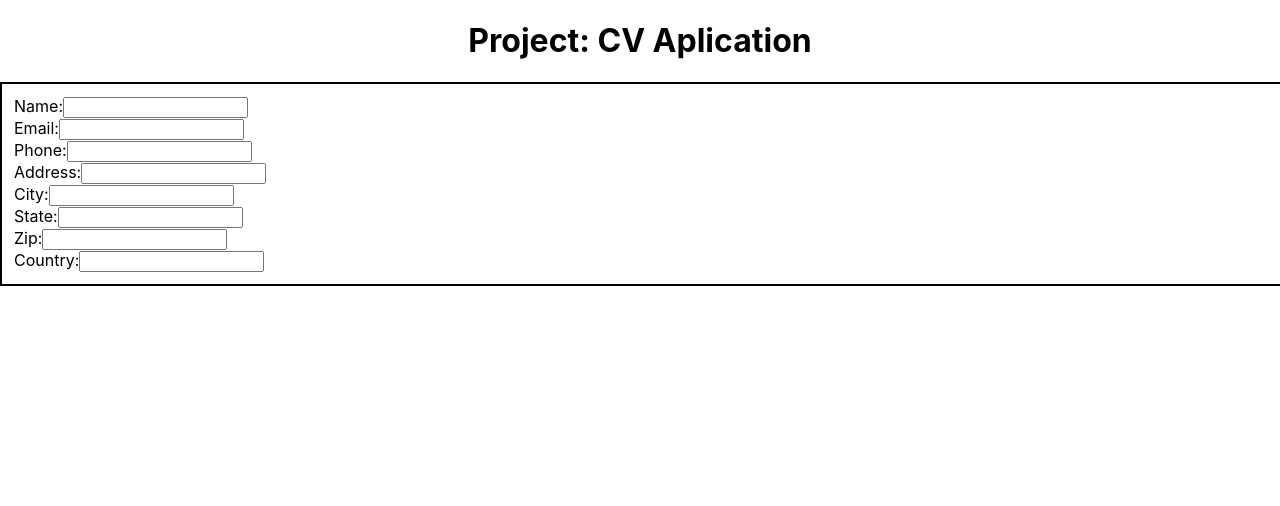
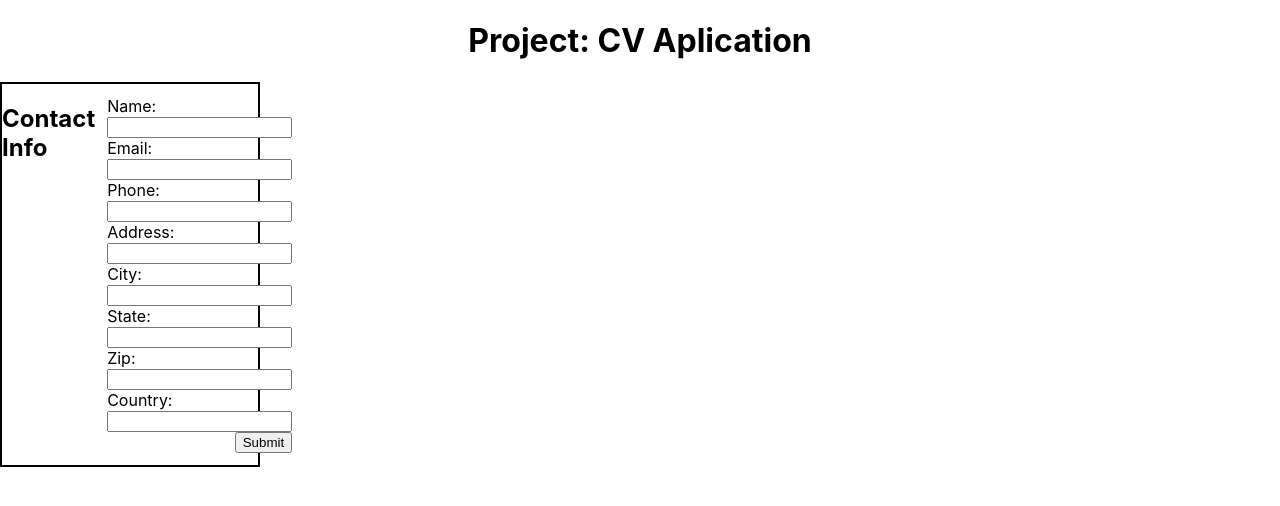
Before and after one commit to SalamanderCtesiphon/cv-project, a React (Create React App) app: page / in a window 1280 px wide. Shown: the top 506 px of the page. Built offline with nearby package versions, Linux system fonts and the light colour scheme.

Commit message:
styled the form and added a submit button

```diff
--- a/src/components/ContactInfo.js
+++ b/src/components/ContactInfo.js
@@ -20,6 +20,7 @@ class ContactInfo extends Component {
     render() {
         return (
             <div className="inputForm">
+                <h2>Contact Info</h2>
                 <form>
                     <label>
                         Name:
@@ -53,6 +54,7 @@ class ContactInfo extends Component {
                         Country:
                         <input type="text" name="country" />
                     </label>
+                    <button type="submit">Submit</button>
                 </form>
             </div>
         );
--- a/src/styles/ContactInfo.css
+++ b/src/styles/ContactInfo.css
@@ -1,15 +1,16 @@
 .inputForm {
     border: 2px solid #000;
     height: fit-content;
-    width: 100%;
+    width: 20vw;
+    display: flex;
 }
 
 form {
     display: flex;
     flex-direction: column;
-    align-items: flex-start;
+    align-items: flex-end;
     justify-content: center;
-    width: 100%;
+    width: 30vw;
     height: 100%;
     padding: 6px;
     margin: 6px;
```
